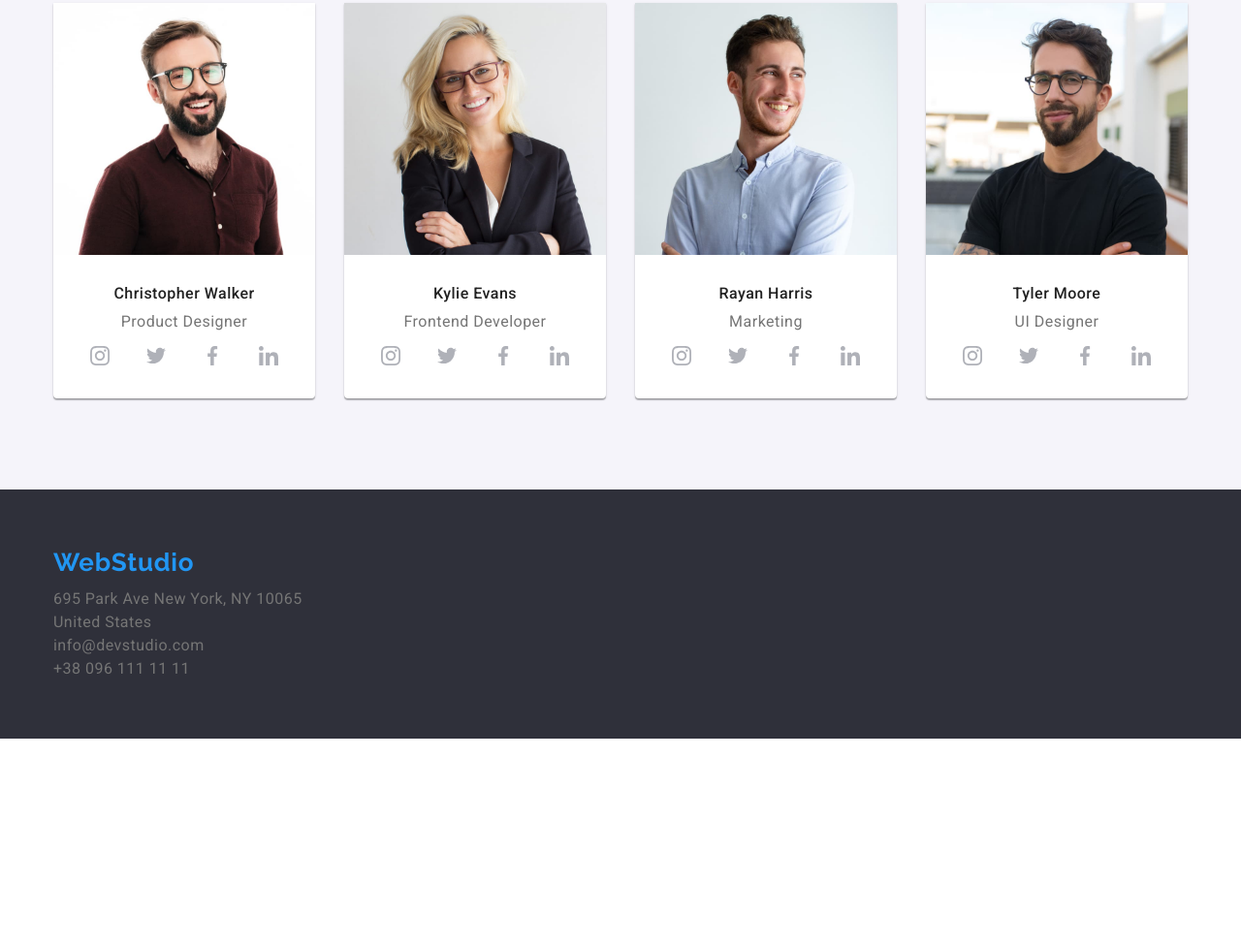
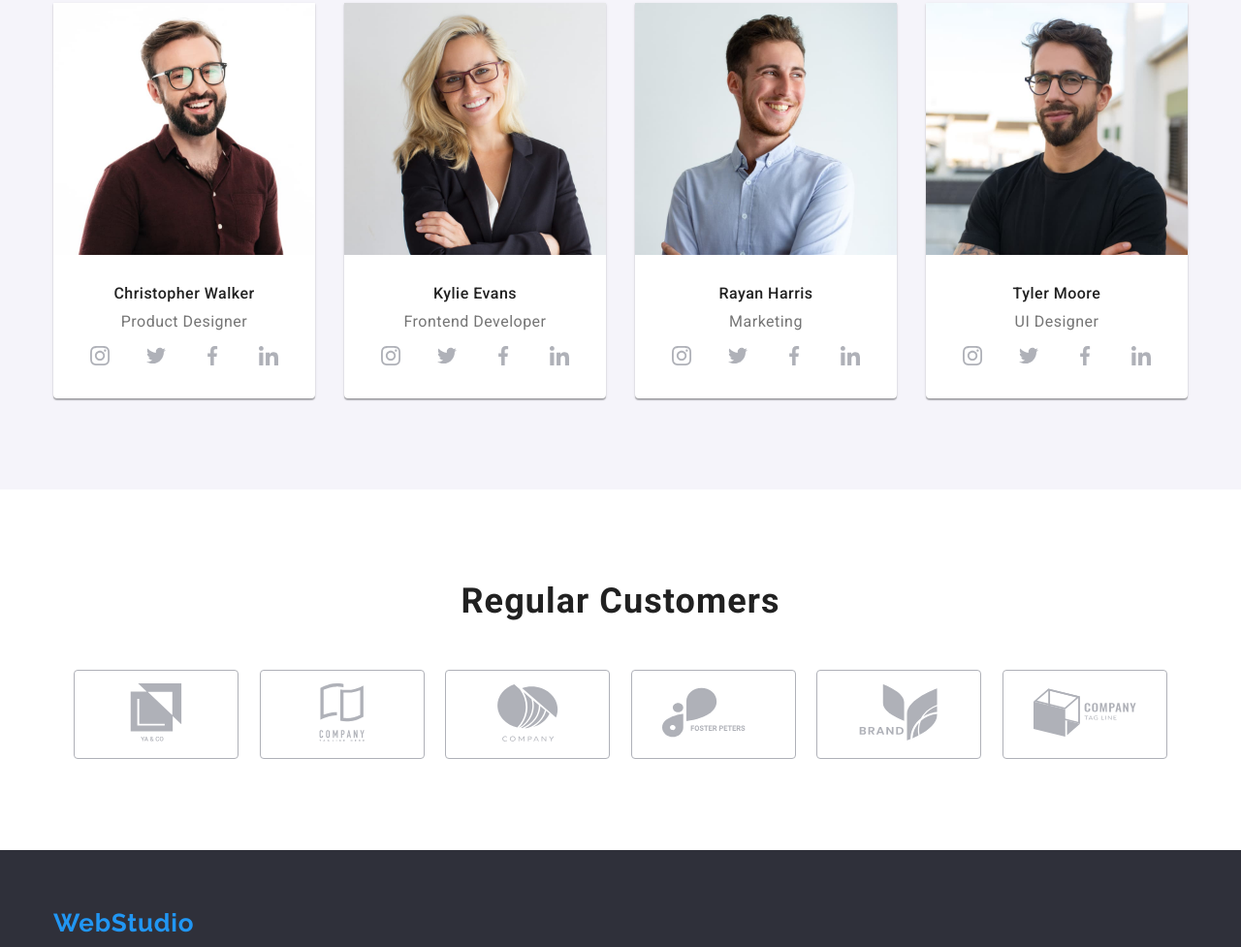
Before and after one commit to StefieCaff/goit-markup-hw-04, a plain HTML site: page index.html in a window 1280 px wide. Shown: the part 1805-2782 px from the top of the page at 97% size. Before the commit the page ends 2567 px from the top, so only its background shows below. Drawn offline with nearby package versions, Linux system fonts and the light colour scheme.

Commit message:
clients section markup
still work on hover

```diff
--- a/css/styles.css
+++ b/css/styles.css
@@ -28,6 +28,7 @@ color: var(--main-color);
  --icon-link-fill-color: #AFB1B8;
  --sub-font-size: 16px;
  --main-background-color:#FFFFFF;
+ --sub-background-color: #F5F4FA;
  --focus-hover-background-color: #2196F3;
  --focus-hover-color-button:#FFFFFF;
  --focus-hover-color-text:#2196F3;
@@ -256,7 +257,7 @@ margin-right: 50px;
   align-items: center;
   width: 270px;
   height: 120px;
-  background: #F5F4FA;
+  background: var(--sub-background-color);
   border-radius: 4px;
   margin-bottom:30px;
 
@@ -340,7 +341,7 @@ margin-right: 50px;
 }
 
 .section-team{
-  background-color: #F5F4FA;
+  background-color: var(--sub-background-color);
 }
 
 .team-name{
@@ -370,7 +371,35 @@ margin-right: 50px;
 }
 
 .socials-link{
-  fill:#AFB1B8
+color: var(--icon-link-fill-color);
+}
+
+.socials-icons{
+  fill:currentColor;
+}
+
+.clients-list{
+  display:flex;
+  justify-content: space-evenly;
+  align-items: center;
+}
+
+.clients-icon-box{
+  display: flex;
+  justify-content: center;
+  align-items: center;
+  width: 170px;
+      height: 92px;
+    border: 1px solid var(--icon-link-fill-color);
+    border-radius: 4px;
+}
+
+.clients-link{
+  color: var(--icon-link-fill-color);
+}
+
+.clients-icon {
+  fill: currentColor;
 }
 
 .filters{
--- a/index.html
+++ b/index.html
@@ -103,7 +103,6 @@
                       <p class="advantages-detail">You will be able to observe and participate in every phase of solution development and
                         implementation.</p>
                     </li>
-
                     <li class="advantages-item">
                       <div class="advantages-icons-box">
                         <svg class="advantages-icons" width="70" height="70">
@@ -155,7 +154,7 @@
                       <p class="team-title">
                         Product Designer
                       </p>
-                      <ul class="socials-list">
+                      <ul class="socials-list list">
                         <li class="socials-item">
                           <a class="socials-link" href="#">
                             <svg class="socials-icons" width="20" height="20">
@@ -315,6 +314,69 @@
                 </ul>
             </div>
         </section>
+
+        <section class="section section-clients">
+          <div class="container clients-container">
+            <h2 class="section-heading section-heading-clients">Regular Customers</h2>
+            <ul class="clients-list list">
+              <li class="clients-item">
+                <div class="clients-icon-box">
+                  <a href="#" class="clients-link">
+                    <svg class="clients-icon" width="106" height="60">
+                      <use href="./images/icons.svg#icon-yacoone"></use>
+                    </svg>
+                  </a>
+                </div>
+              </li>
+              <li class="clients-item">
+                <div class="clients-icon-box">
+                <a href="#" class="clients-link">
+                  <svg class="clients-icon" width="106" height="60">
+                    <use href="./images/icons.svg#icon-clienttwo"></use>
+                  </svg>
+                </a>
+              </div>
+              </li>
+              <li class="clients-item">
+                <div class="clients-icon-box">
+                  <a href="#" class="clients-link">
+                    <svg class="clients-icon" width="106" height="60">
+                      <use href="./images/icons.svg#icon-clientthree"></use>
+                    </svg>
+                  </a>
+                </div>
+              </li>
+              <li class="clients-item">
+                <div class="clients-icon-box">
+                  <a href="#" class="clients-link">
+                    <svg class="clients-icon" width="106" height="60">
+                      <use href="./images/icons.svg#icon-fosterpetersfour"></use>
+                    </svg>
+                  </a>
+                </div>
+              </li>
+              <li class="clients-item">
+                <div class="clients-icon-box">
+                  <a href="#" class="clients-link">
+                    <svg class="clients-icon" width="106" height="60">
+                      <use href="./images/icons.svg#icon-clientfive"></use>
+                    </svg>
+                  </a>
+                </div>
+              </li>
+              <li class="clients-item">
+                <div class="clients-icon-box">
+                  <a href="#" class="clients-link">
+                    <svg class="clients-icon" width="106" height="60">
+                      <use href="./images/icons.svg#icon-clientsix"></use>
+                    </svg>
+                  </a>
+                </div>
+              </li>
+            </ul>
+          </div>
+        </section>
+
     </main>
 
     <footer class="footer">
@@ -333,6 +395,36 @@
                         <a class="footer-link" href="tel:+38 096 111 11 11"> +38 096 111 11 11</a>
                     </li>
                 </ul>
+                <ul class="socials-list">
+                  <li class="socials-item">
+                    <a class="socials-link" href="#">
+                      <svg class="socials-icons" width="20" height="20">
+                        <use class="socials-icon" href="./images/icons.svg#icon-instagram"></use>
+                      </svg>
+                    </a>
+                  </li>
+                  <li class="socials-item">
+                    <a class="socials-link" href="#">
+                      <svg class="socials-icons" width="20" height="20">
+                        <use href="./images/icons.svg#icon-twitter"></use>
+                      </svg>
+                    </a>
+                  </li>
+                  <li class="socials-item">
+                    <a class="socials-link" href="#">
+                      <svg class="socials-icons" width="20" height="20">
+                        <use href="./images/icons.svg#icon-facebook"></use>
+                      </svg>
+                    </a>
+                  </li>
+                  <li class="socials-item">
+                    <a class="socials-link" href="#">
+                      <svg class="socials-icons" width="20" height="20">
+                        <use href="./images/icons.svg#icon-linkedin"></use>
+                      </svg>
+                    </a>
+                  </li>
+                </ul>
             </address>
         </div>
     </footer>
```
Lines whose indentation alone changed are shown as unchanged.
